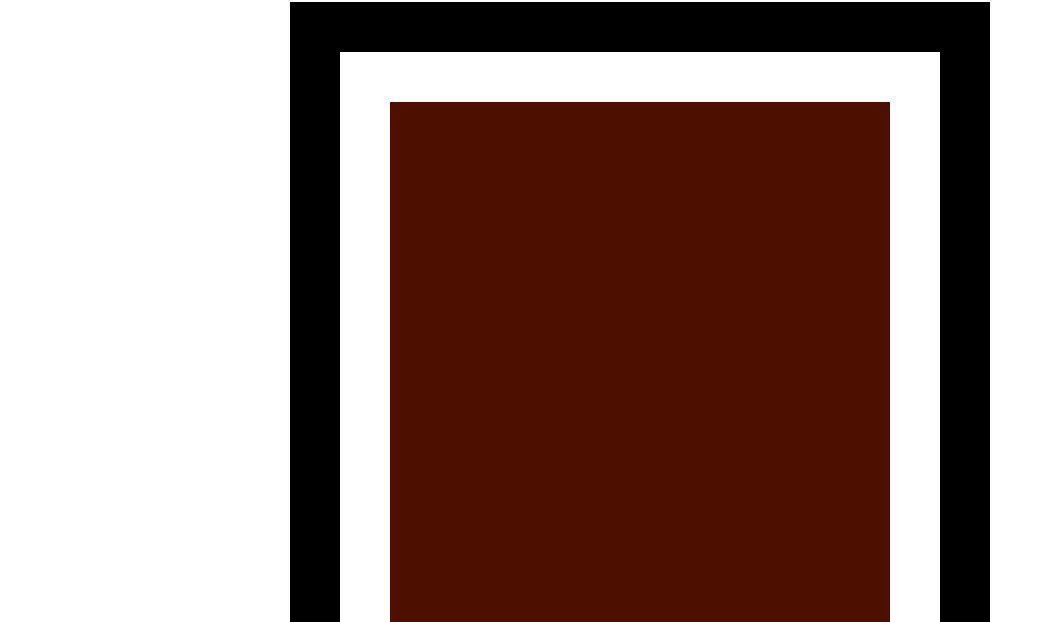
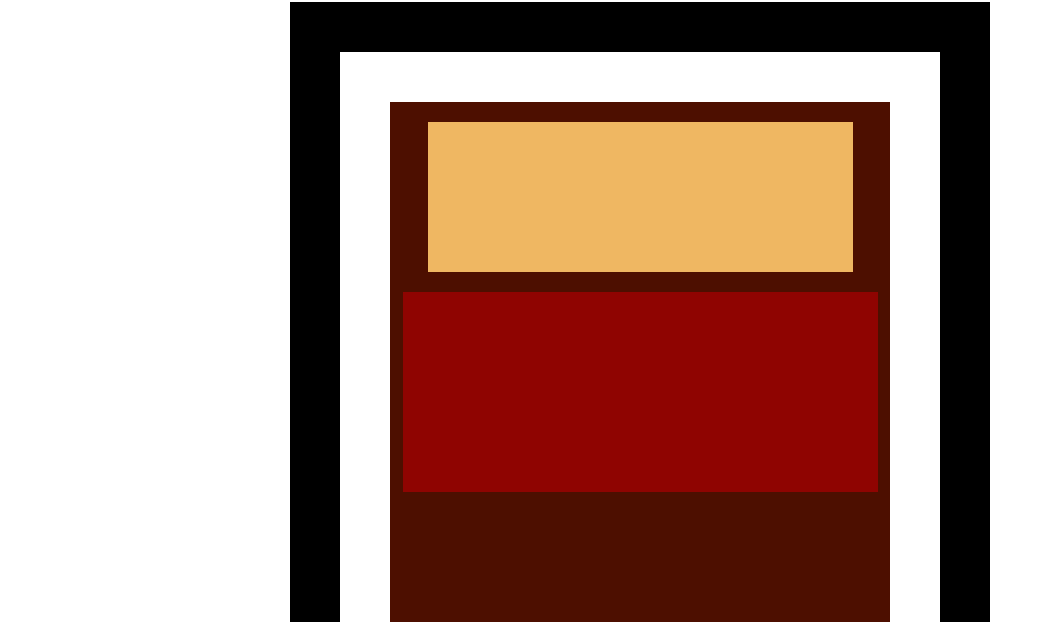
Before and after one commit to hilmimallick/freecodecamp-Rothkopaining-practice, a plain HTML site: page index.html in a window 1280 px wide. Shown: the part 330-952 px from the top of the page, without its empty margins (0-1045 px from the left). Drawn offline with Linux system fonts and the light colour scheme.

Commit message:
css work

```diff
--- a/index.html
+++ b/index.html
@@ -10,7 +10,10 @@
 <body>
      <img src="https://cdn.freecodecamp.org/curriculum/css-box-model/diagram-2.png">
      <div class="frame">
-        <div class="canvas"></div>
+        <div class="canvas">
+            <div class="one"></div>
+            <div class="two"></div>
+        </div>
     </div>
 </body>
 </html>
--- a/styles.css
+++ b/styles.css
@@ -2,6 +2,7 @@
     width: 500px;
     height: 600px;
     background-color: #4d0f00;
+   overflow: hidden;
 }
 
 .frame{
@@ -10,3 +11,17 @@
     pAdding: 50px;
     margin: 20px auto;
 }
+
+.one{
+    width: 425px;
+    height: 150px;
+    background-color: #efb762;
+    margin: 20px auto;
+}
+
+.two{
+    width: 475px;
+    height: 200px;
+    background-color: #8f0401;
+    margin: auto;
+}
```
